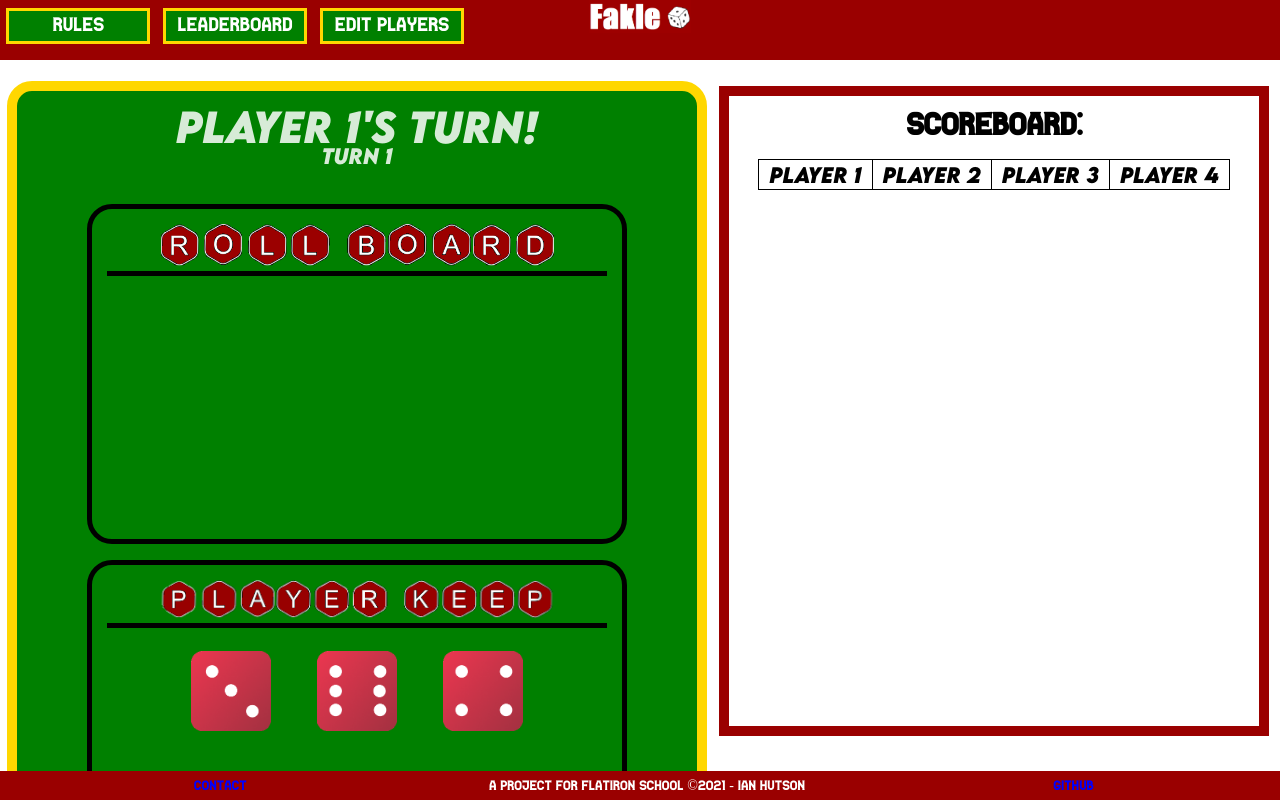
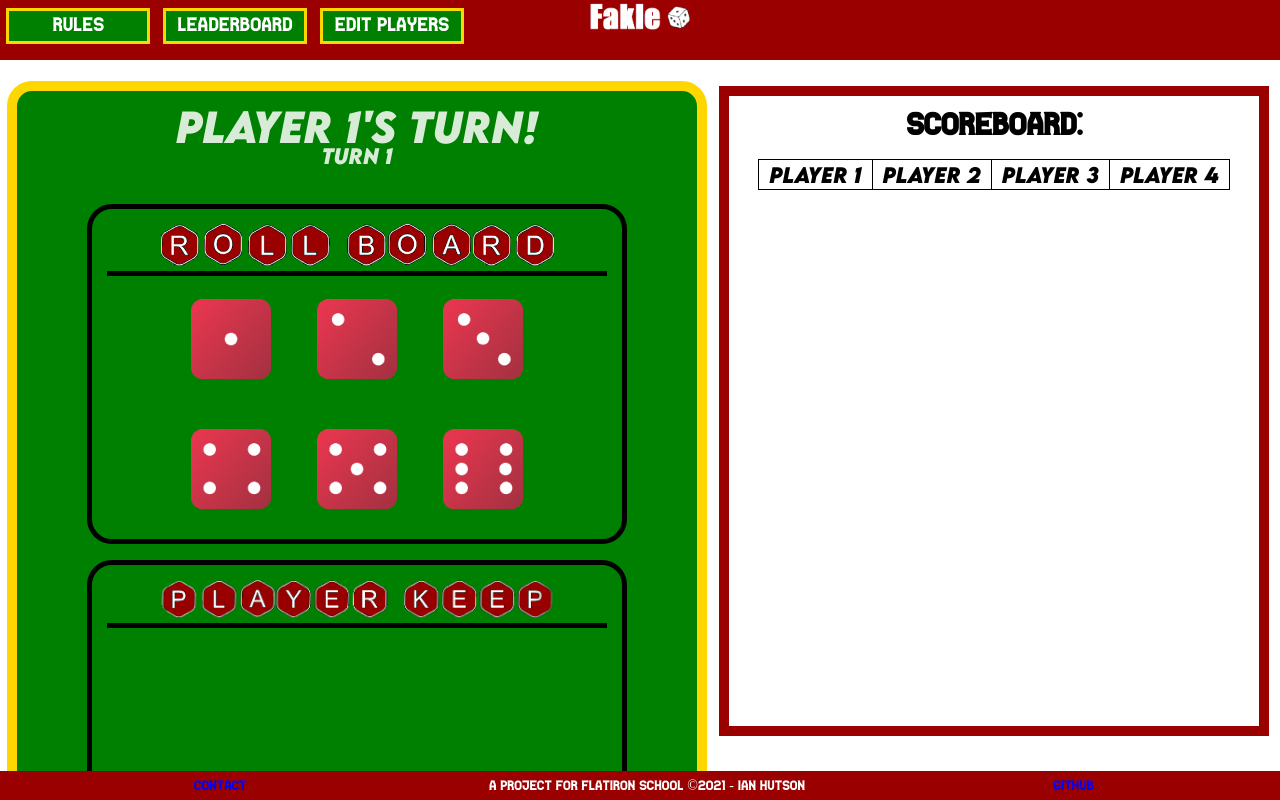
Before and after one commit to ianhutson/Fakle_frontend, a React (Create React App) app: page / in a window 1280 px wide. Both pictures are taken after a click on the input 639 px from the left and 414 px from the top of the page. Shown: the top 800 px of the page. Built offline with nearby package versions, Linux system fonts and the light colour scheme.

Commit message:
dice rendering

```diff
--- a/src/components/game/Game.js
+++ b/src/components/game/Game.js
@@ -8,8 +8,7 @@ import ButtonsContainer from './table/board/ButtonsContainer'
 class Game extends Component{
 constructor(props) {
     super(props);
-    this.state = {
-        }
+
     }
     player(){ let x
         if (this.props.current_player === 1) x = this.props.settings.p1
@@ -32,10 +31,10 @@ constructor(props) {
             <br></br>
             <PlayerKeep settings={this.props}/>
             <ButtonsContainer settings={this.props}/>
+            </div>
         </div>
-    </div>
-                <Score settings={this.props.settings}/>
-            </div>
+            <Score settings={this.props.settings}/>
+        </div>
     )
     }
 }
--- a/src/components/game/pregame/PregameContainer.js
+++ b/src/components/game/pregame/PregameContainer.js
@@ -11,11 +11,9 @@ class PregameContainer extends Component {
         <div>
             {this.props.isSubmitted === false && <PregameInput submit={this.props.submit}/>}
             {this.props.isSubmitted && <Game settings={this.props}/>}
-
         </div>
         )
-    }
-}
+    }}
 
 const mapStateToProps = state => ({
     num_of_players: state.num_of_players,
--- a/src/components/game/table/DiceContainer.js
+++ b/src/components/game/table/DiceContainer.js
@@ -1,4 +1,5 @@
-import React from 'react'
+import { connect } from 'react-redux'
+import React, { Component } from 'react';
 
 const dicearr = [
   '/1.png',
@@ -9,33 +10,37 @@ const dicearr = [
   '/6.png',
 ]
 
-function DiceContainer() {
-  const [statearr] = React.useState([2, 5, 3, 1, 2, 5])
+class DiceContainer extends Component{
+  constructor(props) {
+      super(props);
+    }
 
+  render() {
   return (
         <div className="diceContainer">
-          <img alt="" src={process.env.PUBLIC_URL + dicearr[statearr[0]]}
+          {console.log(this.props.settings.settings.rolled_dice)}
+          <img alt="" src={process.env.PUBLIC_URL + dicearr[this.props.settings.settings.rolled_dice[0]-1]}
             style={{width: 80, height: 80, margin:23 }}
           />
-          <img alt="" src={process.env.PUBLIC_URL + dicearr[statearr[1]]}
+          <img alt="" src={process.env.PUBLIC_URL + dicearr[this.props.settings.settings.rolled_dice[1]-1]}
             style={{ width: 80, height: 80, margin: 23 }}
           />
-           <img alt="" src={process.env.PUBLIC_URL + dicearr[statearr[2]]}
+           <img alt="" src={process.env.PUBLIC_URL + dicearr[this.props.settings.settings.rolled_dice[2]-1]}
             style={{ width: 80, height: 80, margin: 23 }}
           />
-           <img alt="" src={process.env.PUBLIC_URL + dicearr[statearr[3]]}
+           <img alt="" src={process.env.PUBLIC_URL + dicearr[this.props.settings.settings.rolled_dice[3]-1]}
             style={{ width: 80, height: 80, margin: 23 }}
           />
-           <img alt="" src={process.env.PUBLIC_URL + dicearr[statearr[4]]}
+           <img alt="" src={process.env.PUBLIC_URL + dicearr[this.props.settings.settings.rolled_dice[4]-1]}
             style={{ width: 80, height: 80, margin: 23 }}
           />
-           <img alt="" src={process.env.PUBLIC_URL + dicearr[statearr[5]]}
+           <img alt="" src={process.env.PUBLIC_URL + dicearr[this.props.settings.settings.rolled_dice[5]-1]}
             style={{ width: 80, height: 80, margin: 23 }}
           />
         </div>
 
   )
 }
+}
 
-
-export default DiceContainer
+export default connect() (DiceContainer)
--- a/src/components/game/table/board/ButtonsContainer.js
+++ b/src/components/game/table/board/ButtonsContainer.js
@@ -2,25 +2,19 @@ import React, { Component } from 'react';
 import { connect } from 'react-redux'
 
 class GameButtons extends Component {
-
     constructor(props) {
         super(props);
-};
-
-
-
+    };
 
 render(){
     return (
         <div>
             <button onClick={this.props.settings.settings.roll} className="game_buttons" >Roll Dice</button>
-            <button onClick={this.props.keep} className="game_buttons">Keep Selected</button>
-            <button onClick={this.props.end} className="game_buttons">End Turn</button>
+            <button onClick={this.props.settings.settings.keep} className="game_buttons">Keep Selected</button>
+            <button onClick={this.props.settings.settings.end} className="game_buttons">End Turn</button>
         </div>
-    )
-}
+        )
+    }
 }
 
-
-
 export default connect()(GameButtons)
--- a/src/components/game/table/board/PlayerKeep.js
+++ b/src/components/game/table/board/PlayerKeep.js
@@ -8,7 +8,7 @@ function PlayerKeep() {
              <div className="player_keep">
                 <Title/>
                 <div className="line"></div>
-                <Dice/>
+                <div className="keep_container"></div>
                 <div className="line"></div>
                 <br></br>
                 <Value/>
--- a/src/components/game/table/board/RollBoard.js
+++ b/src/components/game/table/board/RollBoard.js
@@ -1,6 +1,7 @@
 import Dice from '../DiceContainer'
 import Title from './RollBoardTitle'
 import React, { Component } from 'react';
+import { connect } from 'react-redux'
 
 class RollBoard extends Component {
     constructor(props){
@@ -12,11 +13,12 @@ render (){
         <div className="rolling_board">
         <Title/>
         <div className="line"></div>
-        {console.log(this.props.settings.rolled_dice)}
-        <p>{this.props.settings.rolled_dice}</p>
+        <div className="dice_container">
+            <Dice settings={this.props}/>
+        </div>
     </div>)
     }
 }
 
 
-export default RollBoard
+export default connect()(RollBoard)
--- a/src/index.css
+++ b/src/index.css
@@ -159,6 +159,10 @@ h6{
   border-width: 1px;
   border-color: white;
   border-radius: 25px;
+}
+
+.keep_container{
+  height: 65%;
 }
 
 .keep_value{
--- a/src/reducers/manageGame.js
+++ b/src/reducers/manageGame.js
@@ -9,7 +9,7 @@ export default function manageGame(state = {
     keep_value: 0,
     rollable_dice: 6,
     kept_dice: [],
-    rolled_dice: [],
+    rolled_dice: [1, 2, 3, 4, 5, 6],
     selected_value: 0,
     p1:"Player 1",
     p2:"Player 2",
```
